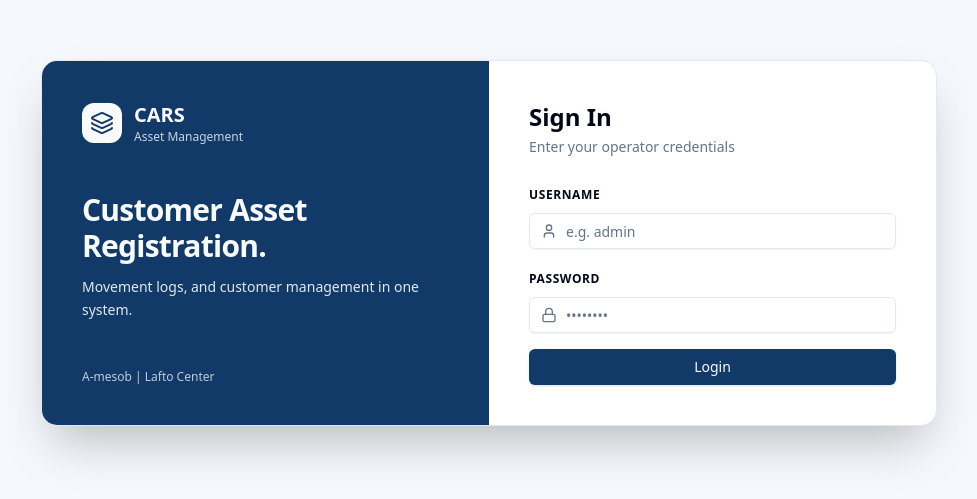
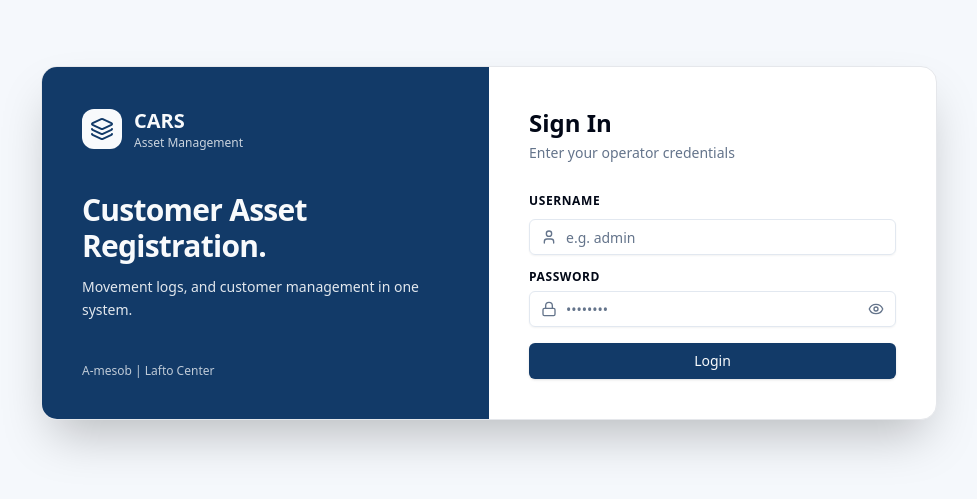
Before and after one commit to olly-dab/CARS, a React (Vite) app: page /login in a window 1280 px wide. Shown: the part 157-656 px from the top of the page, without its empty margins (151-1128 px from the left). Built offline with nearby package versions, Linux system fonts and the light colour scheme.

Commit message:
delete forgotpassword file

```diff
--- a/src/App.jsx
+++ b/src/App.jsx
@@ -22,6 +22,7 @@ import Reports from "./pages/Reports";
 import Users from "./pages/Users";
 import Profile from "./pages/Profile";
 import { ThemeProvider } from "./context/ThemeContext";
+
 
 // Route Guards
 import ProtectedRoute from "./components/ProtectedRoute";
@@ -60,6 +61,7 @@ function App() {
               />
             }
           />
+
           <Route
             path="/profile"
             element={
@@ -76,6 +78,7 @@ function App() {
             </ThemeProvider>
           }
         />
+
 
 
           {/* =========================
--- a/src/pages/Login.jsx
+++ b/src/pages/Login.jsx
@@ -1,29 +1,67 @@
 import { useState } from "react";
 import { useNavigate } from "react-router-dom";
 import { useAuth } from "../context/AuthContext";
-import { Card, CardHeader, CardTitle, CardDescription, CardContent } from "@/components/ui/card";
+
+import {
+  Card,
+  CardHeader,
+  CardTitle,
+  CardDescription,
+  CardContent,
+} from "@/components/ui/card";
+
 import { Button } from "@/components/ui/button";
 import { Input } from "@/components/ui/input";
 import { Label } from "@/components/ui/label";
-import { Layers,  Lock, User, AlertCircle } from "lucide-react";
+
+import {
+  Layers,
+  Lock,
+  User,
+  AlertCircle,
+  Eye,
+  EyeOff,
+  KeyRound,
+} from "lucide-react";
 
 export default function Login() {
   const navigate = useNavigate();
   const { login } = useAuth();
+
   const [username, setUsername] = useState("");
   const [password, setPassword] = useState("");
+
   const [error, setError] = useState("");
+  const [showPassword, setShowPassword] = useState(false);
 
   const handleLogin = (e) => {
     e.preventDefault();
     setError("");
 
+    // --------------------------------------------
+    // VALIDATION
+    // --------------------------------------------
+
     if (!username || !password) {
-      setError("Please enter both your username and password.");
+      setError(
+        "Please enter both your username and your password."
+      );
       return;
     }
 
-    const users = JSON.parse(localStorage.getItem("cars_users")) || [];
+    // --------------------------------------------
+    // GET REGISTERED USERS
+    // --------------------------------------------
+
+    const users =
+      JSON.parse(
+        localStorage.getItem("cars_users")
+      ) || [];
+
+    // --------------------------------------------
+    // DEFAULT ADMIN
+    // --------------------------------------------
+
     const defaultAdmin = {
       id: "admin-default",
       name: "CARS Administrator",
@@ -33,106 +71,273 @@ export default function Login() {
       status: "Active",
     };
 
-    const allUsers = [defaultAdmin, ...users];
+    // --------------------------------------------
+    // COMBINE USERS
+    // --------------------------------------------
+
+    const allUsers = [
+      defaultAdmin,
+      ...users,
+    ];
+
+    // --------------------------------------------
+    // FIND USER
+    // --------------------------------------------
 
     const foundUser = allUsers.find(
       (u) =>
-        u.username.toLowerCase() === username.toLowerCase() &&
+        u.username?.toLowerCase() ===
+          username.toLowerCase() &&
         u.password === password &&
         u.status === "Active"
     );
 
+    // --------------------------------------------
+    // INVALID LOGIN
+    // --------------------------------------------
+
     if (!foundUser) {
-      setError("Invalid username or password.");
+      setError(
+        "Invalid username or password."
+      );
       return;
     }
 
+    // --------------------------------------------
+    // LOGIN SUCCESS
+    // --------------------------------------------
+
     login(foundUser);
+
     navigate("/dashboard");
   };
 
   return (
     <div className="min-h-screen flex items-center justify-center bg-muted/40 p-4">
+
       <div className="grid w-full max-w-4xl grid-cols-1 md:grid-cols-2 rounded-2xl bg-card shadow-2xl border overflow-hidden">
-        {/* Left Branding */}
+
+        {/* ==================================================
+            LEFT BRANDING
+        ================================================== */}
+
         <div className="flex flex-col justify-between bg-primary p-10 text-primary-foreground">
+
+          {/* LOGO */}
+
           <div className="flex items-center gap-3">
+
             <div className="flex h-10 w-10 items-center justify-center rounded-xl bg-primary-foreground text-primary">
+
               <Layers className="h-6 w-6" />
+
             </div>
+
             <div>
-              <h1 className="text-xl font-bold">CARS</h1>
-              <p className="text-xs opacity-80">Asset Management</p>
+
+              <h1 className="text-xl font-bold">
+                CARS
+              </h1>
+
+              <p className="text-xs opacity-80">
+                Asset Management
+              </p>
+
             </div>
+
           </div>
 
+
+          {/* DESCRIPTION */}
+
           <div className="my-8">
+
             <h2 className="text-3xl font-bold tracking-tight mb-3">
-               Customer Asset Registration.
+              Customer Asset Registration.
             </h2>
+
             <p className="text-sm opacity-90 leading-relaxed">
-          Movement logs, and customer management in one system.
+              Movement logs, and customer management
+              in one system.
             </p>
+
           </div>
+
+
+          {/* LOCATION */}
 
           <div className="flex items-center gap-2 text-xs opacity-75">
 
-            <span>A-mesob | Lafto Center</span>
+            <span>
+              A-mesob | Lafto Center
+            </span>
+
           </div>
+
         </div>
 
-        {/* Right Form */}
+
+        {/* ==================================================
+            RIGHT LOGIN FORM
+        ================================================== */}
+
         <div className="p-8 md:p-10 flex flex-col justify-center">
+
+          {/* HEADER */}
+
           <div className="mb-6">
-            <h2 className="text-2xl font-bold text-card-foreground">Sign In</h2>
-            <p className="text-sm text-muted-foreground mt-1">Enter your operator credentials</p>
+
+            <h2 className="text-2xl font-bold text-card-foreground">
+              Sign In
+            </h2>
+
+            <p className="text-sm text-muted-foreground mt-1">
+              Enter your operator credentials
+            </p>
+
           </div>
 
+
+          {/* ERROR MESSAGE */}
+
           {error && (
+
             <div className="mb-4 flex items-center gap-2 rounded-lg bg-destructive/10 p-3 text-xs text-destructive">
+
               <AlertCircle className="h-4 w-4 shrink-0" />
-              <span>{error}</span>
+
+              <span>
+                {error}
+              </span>
+
             </div>
+
           )}
 
-          <form onSubmit={handleLogin} className="space-y-4">
+
+          {/* LOGIN FORM */}
+
+          <form
+            onSubmit={handleLogin}
+            className="space-y-4"
+          >
+
+            {/* USERNAME */}
+
             <div className="space-y-2">
-              <Label htmlFor="username">Username</Label>
+
+              <Label htmlFor="username">
+                Username
+              </Label>
+
               <div className="relative">
+
                 <User className="absolute left-3 top-2.5 h-4 w-4 text-muted-foreground" />
+
                 <Input
                   id="username"
+                  type="text"
                   placeholder="e.g. admin"
                   value={username}
-                  onChange={(e) => setUsername(e.target.value)}
+                  onChange={(e) => {
+                    setUsername(e.target.value);
+                    setError("");
+                  }}
                   className="pl-9"
+                  autoComplete="username"
                 />
+
               </div>
+
             </div>
 
+
+            {/* PASSWORD */}
+
             <div className="space-y-2">
-              <Label htmlFor="password">Password</Label>
+
+              {/* PASSWORD LABEL + FORGOT PASSWORD */}
+
+              <div className="flex items-center justify-between">
+
+                <Label htmlFor="password">
+                  Password
+                </Label>
+
+
+
+              </div>
+
+
+              {/* PASSWORD INPUT */}
+
               <div className="relative">
+
                 <Lock className="absolute left-3 top-2.5 h-4 w-4 text-muted-foreground" />
+
                 <Input
                   id="password"
-                  type="password"
+                  type={
+                    showPassword
+                      ? "text"
+                      : "password"
+                  }
                   placeholder="••••••••"
                   value={password}
-                  onChange={(e) => setPassword(e.target.value)}
-                  className="pl-9"
+                  onChange={(e) => {
+                    setPassword(e.target.value);
+                    setError("");
+                  }}
+                  className="pl-9 pr-10"
+                  autoComplete="current-password"
                 />
+
+
+                {/* SHOW / HIDE PASSWORD */}
+
+                <button
+                  type="button"
+                  onClick={() =>
+                    setShowPassword(
+                      (prev) => !prev
+                    )
+                  }
+                  className="absolute right-3 top-2.5 text-muted-foreground hover:text-foreground"
+                  aria-label={
+                    showPassword
+                      ? "Hide password"
+                      : "Show password"
+                  }
+                >
+
+                  {showPassword ? (
+                    <EyeOff className="h-4 w-4" />
+                  ) : (
+                    <Eye className="h-4 w-4" />
+                  )}
+
+                </button>
+
               </div>
+
             </div>
 
-            <Button type="submit" className="w-full">
+
+            {/* LOGIN BUTTON */}
+
+            <Button
+              type="submit"
+              className="w-full"
+            >
               Login
             </Button>
+
           </form>
 
+        </div>
 
-        </div>
       </div>
+
     </div>
   );
 }
```
